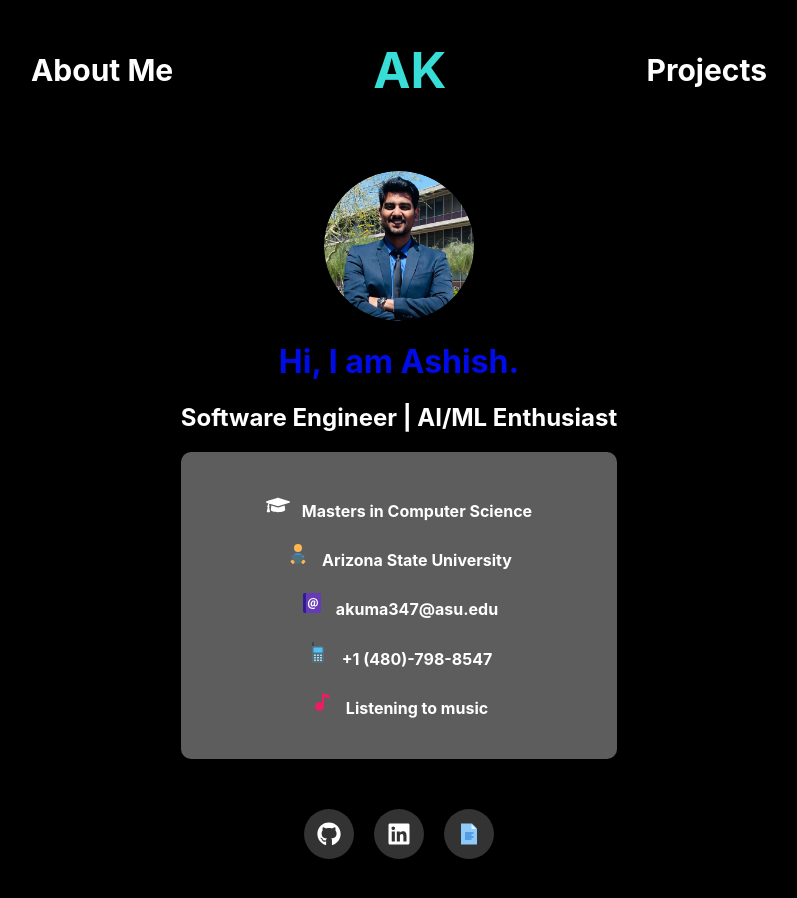
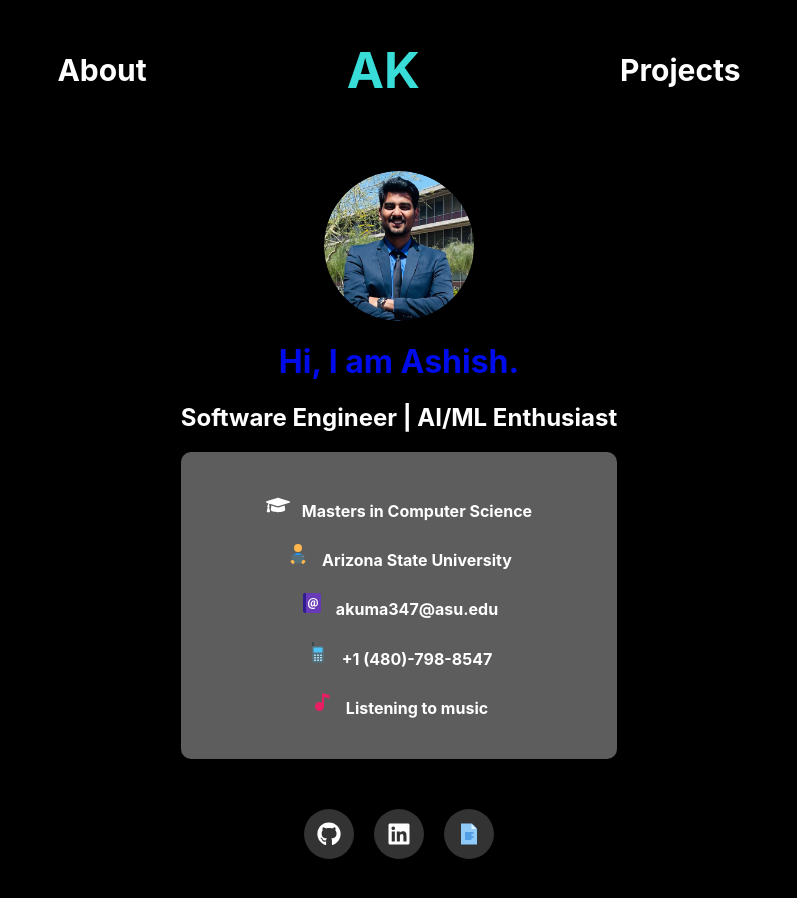
Before and after one commit to ak2697/Portfolio, a React (Create React App) app: page / in a window 1280 px wide. Shown: the top 898 px of the page, without its empty margins (241-1038 px from the left). Built offline with nearby package versions, Linux system fonts and the light colour scheme.

Commit message:
Update NavBar.js

```diff
--- a/src/components/NavBar.js
+++ b/src/components/NavBar.js
@@ -16,7 +16,7 @@ const NavBar = () => {
         className={`nav-item ${activeTab === 'about' ? 'active' : ''}`}
         onClick={() => handleTabClick('about')}
       >
-        <strong>About Me</strong>
+        <strong>About</strong>
       </NavLink>
       <NavLink
         to="/ak"
```
